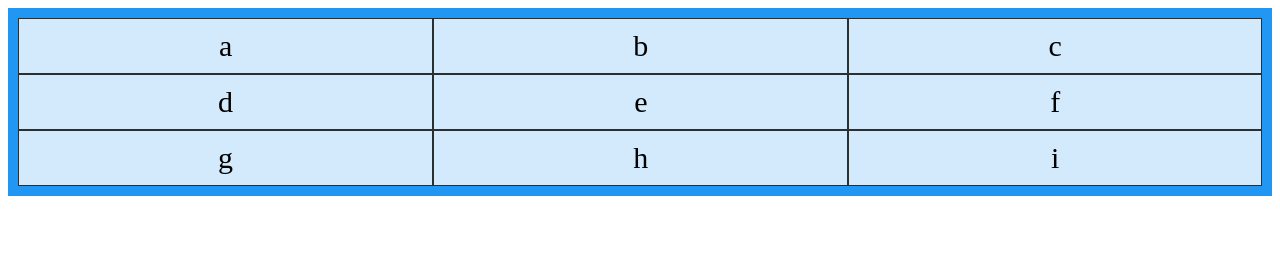
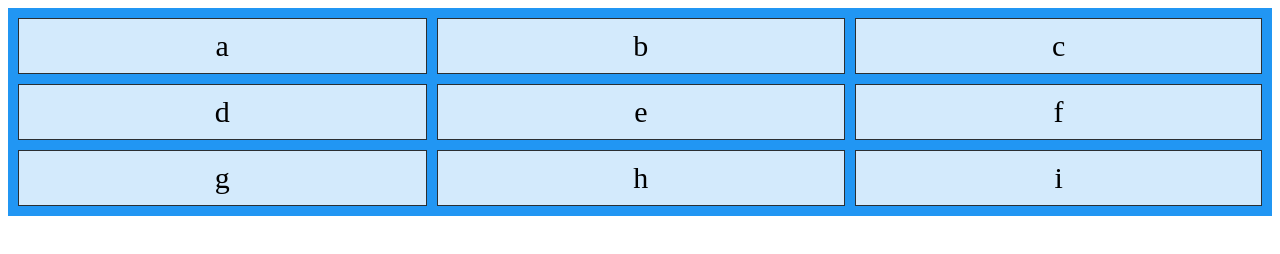
Before and after one commit to purplemrl/practice, a plain HTML site: page test6.html in a window 1280 px wide. Drawn offline with Linux system fonts and the light colour scheme.

Commit message:
Update style6.css

```diff
--- a/css/style6.css
+++ b/css/style6.css
@@ -1,11 +1,13 @@
 div.grid-container{
     display: grid;
+     /*display:inline-grid; */
+     grid-gap: 10px;
     grid-template-columns: auto auto auto;
     background-color: #2196F3;
     padding: 10px;
 }
 div.grid-item{
-    background-color: rgba(255, 255, 255, 0.8);
+  background-color: rgba(255, 255, 255, 0.8);
   border: 1px solid rgba(0, 0, 0, 0.8);
   padding: 10px;
   font-size: 30px;
```
